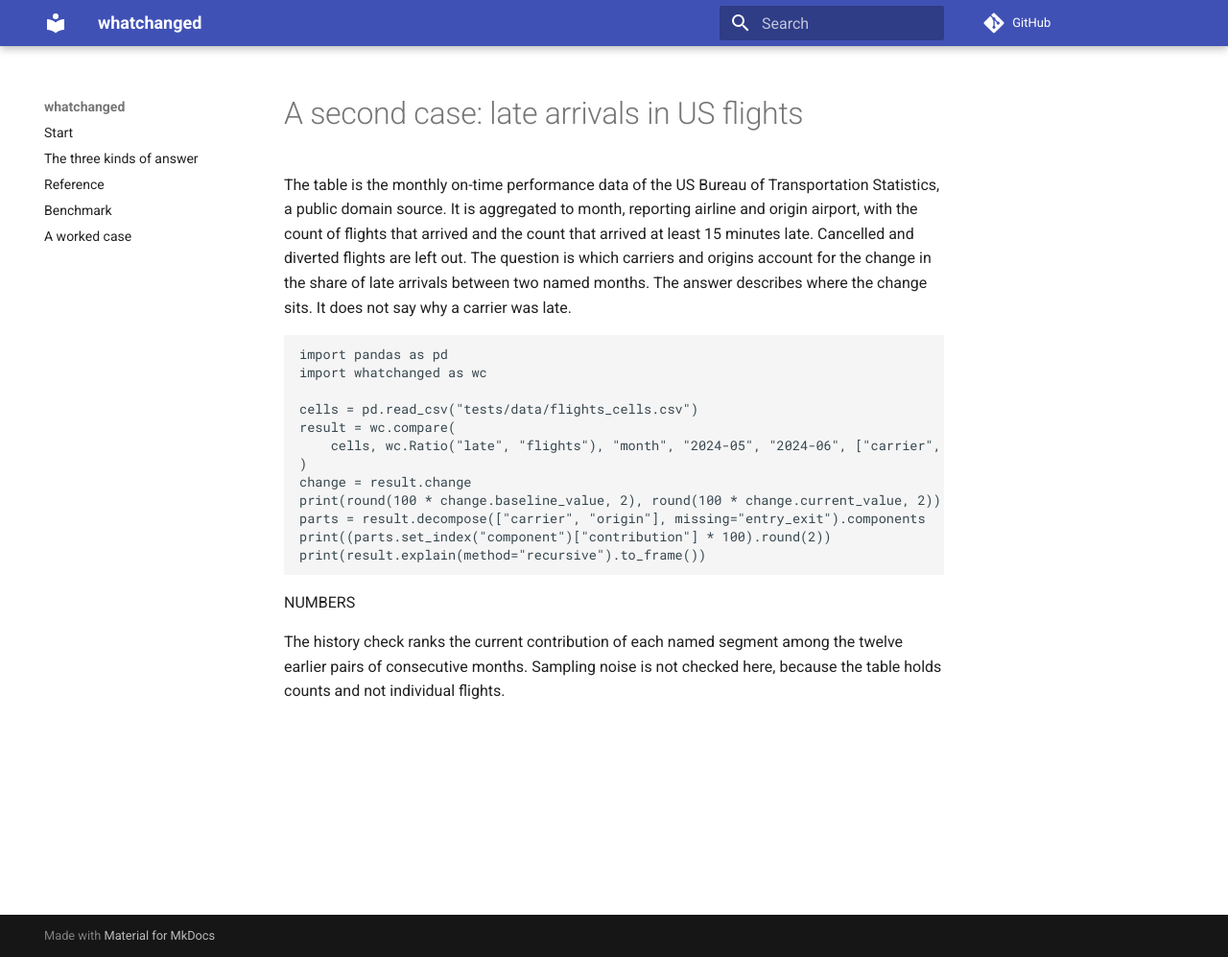
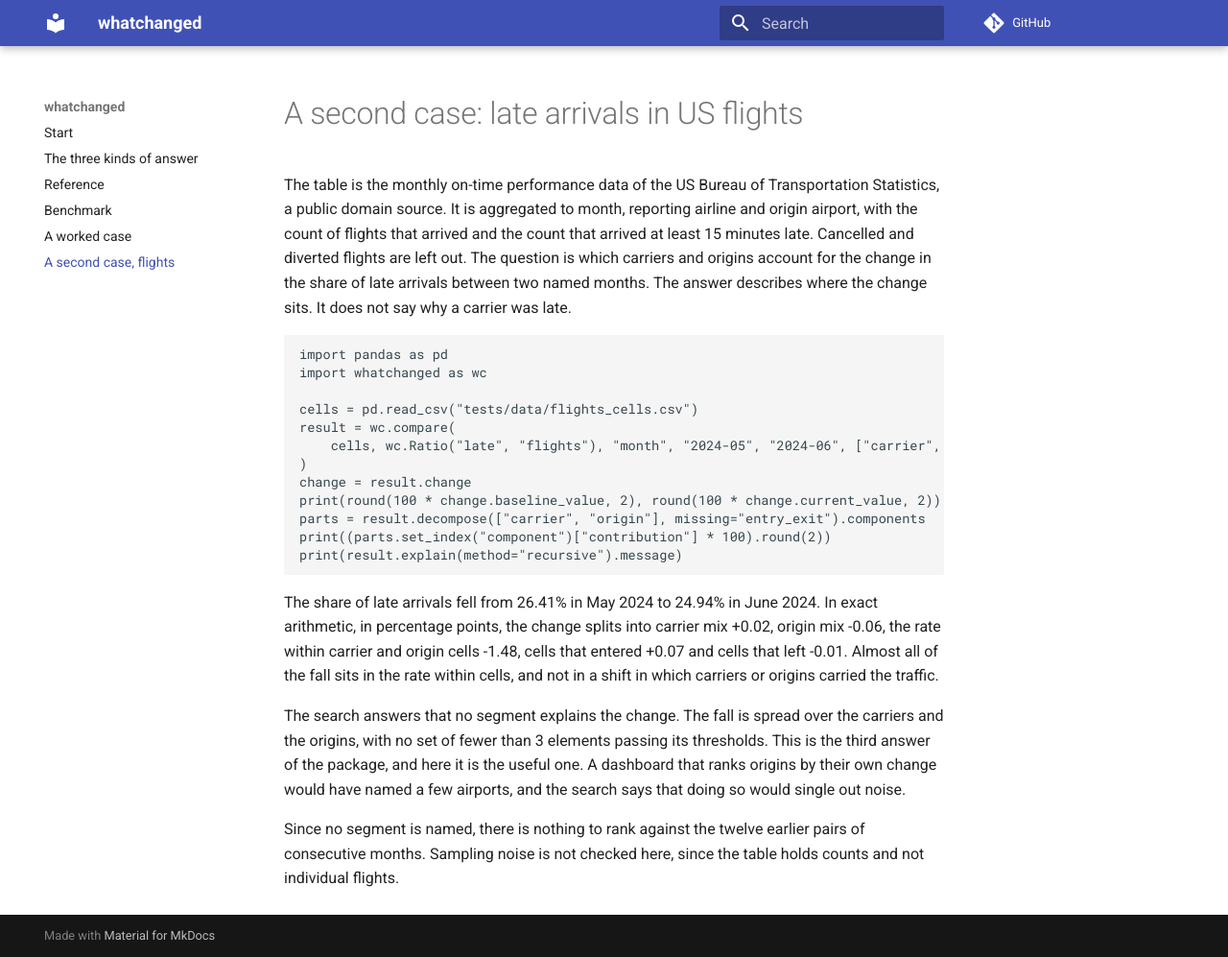
Before and after one commit to dbechrakis/whatchanged, an MkDocs documentation site: the page built from docs/flights.md, in a window 1280 px wide and 997 px high. Shown: the whole window at 96% size. Built offline with MkDocs 1.6.1 and Material for MkDocs 9.7.7, drawn with Linux system fonts in a browser that asks for light colours; comment, search, counter and statistics services are not loaded.

Commit message:
Finish the flights case with its numbers, and list it in the documentation

````diff
--- a/docs/flights.md
+++ b/docs/flights.md
@@ -14,9 +14,11 @@ change = result.change
 print(round(100 * change.baseline_value, 2), round(100 * change.current_value, 2))
 parts = result.decompose(["carrier", "origin"], missing="entry_exit").components
 print((parts.set_index("component")["contribution"] * 100).round(2))
-print(result.explain(method="recursive").to_frame())
+print(result.explain(method="recursive").message)
 ```
 
-NUMBERS
+The share of late arrivals fell from 26.41% in May 2024 to 24.94% in June 2024. In exact arithmetic, in percentage points, the change splits into carrier mix +0.02, origin mix -0.06, the rate within carrier and origin cells -1.48, cells that entered +0.07 and cells that left -0.01. Almost all of the fall sits in the rate within cells, and not in a shift in which carriers or origins carried the traffic.
 
-The history check ranks the current contribution of each named segment among the twelve earlier pairs of consecutive months. Sampling noise is not checked here, because the table holds counts and not individual flights.
+The search answers that no segment explains the change. The fall is spread over the carriers and the origins, with no set of fewer than 3 elements passing its thresholds. This is the third answer of the package, and here it is the useful one. A dashboard that ranks origins by their own change would have named a few airports, and the search says that doing so would single out noise.
+
+Since no segment is named, there is nothing to rank against the twelve earlier pairs of consecutive months. Sampling noise is not checked here, since the table holds counts and not individual flights.
--- a/mkdocs.yml
+++ b/mkdocs.yml
@@ -9,6 +9,7 @@ nav:
   - Reference: api.md
   - Benchmark: benchmark.md
   - A worked case: case-study.md
+  - A second case, flights: flights.md
 plugins:
   - search
   - mkdocstrings:
````
Also changed, not shown: CHANGELOG.md (+2 -1 lines), 3 other files.
